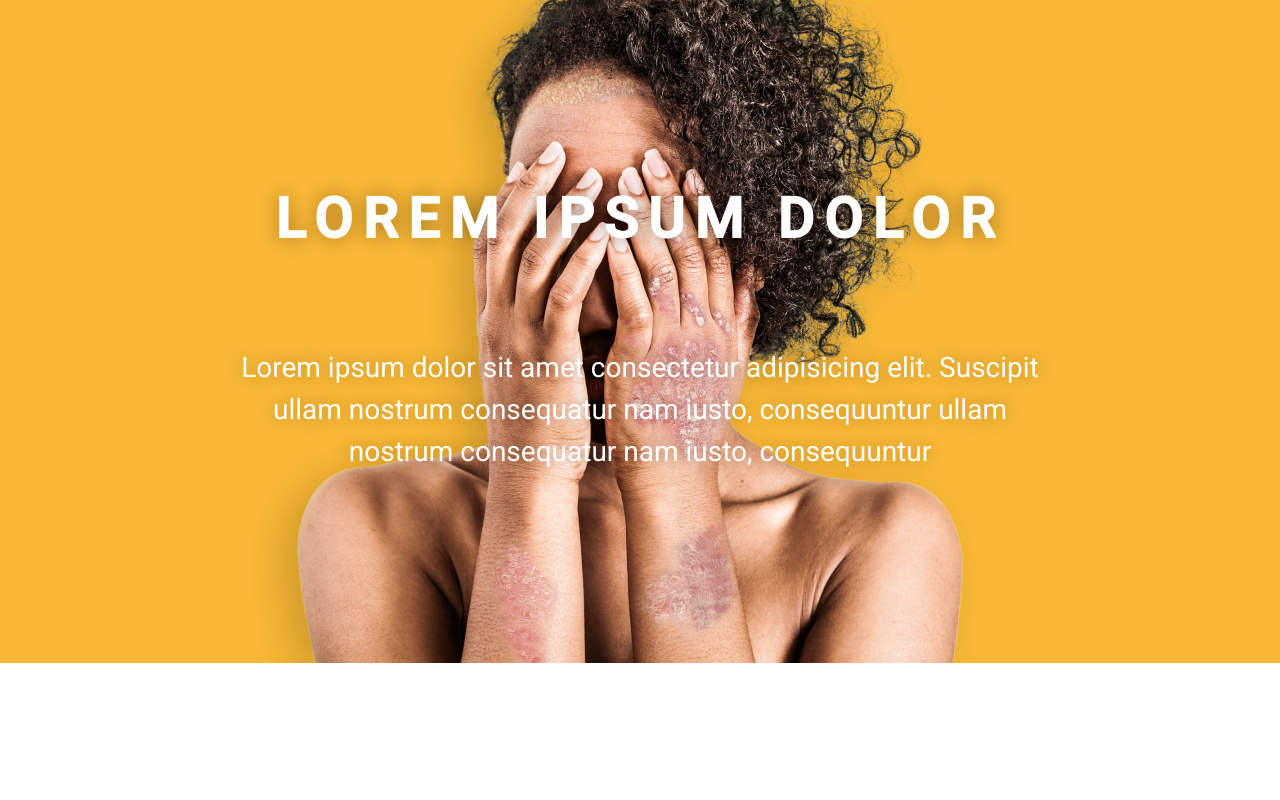
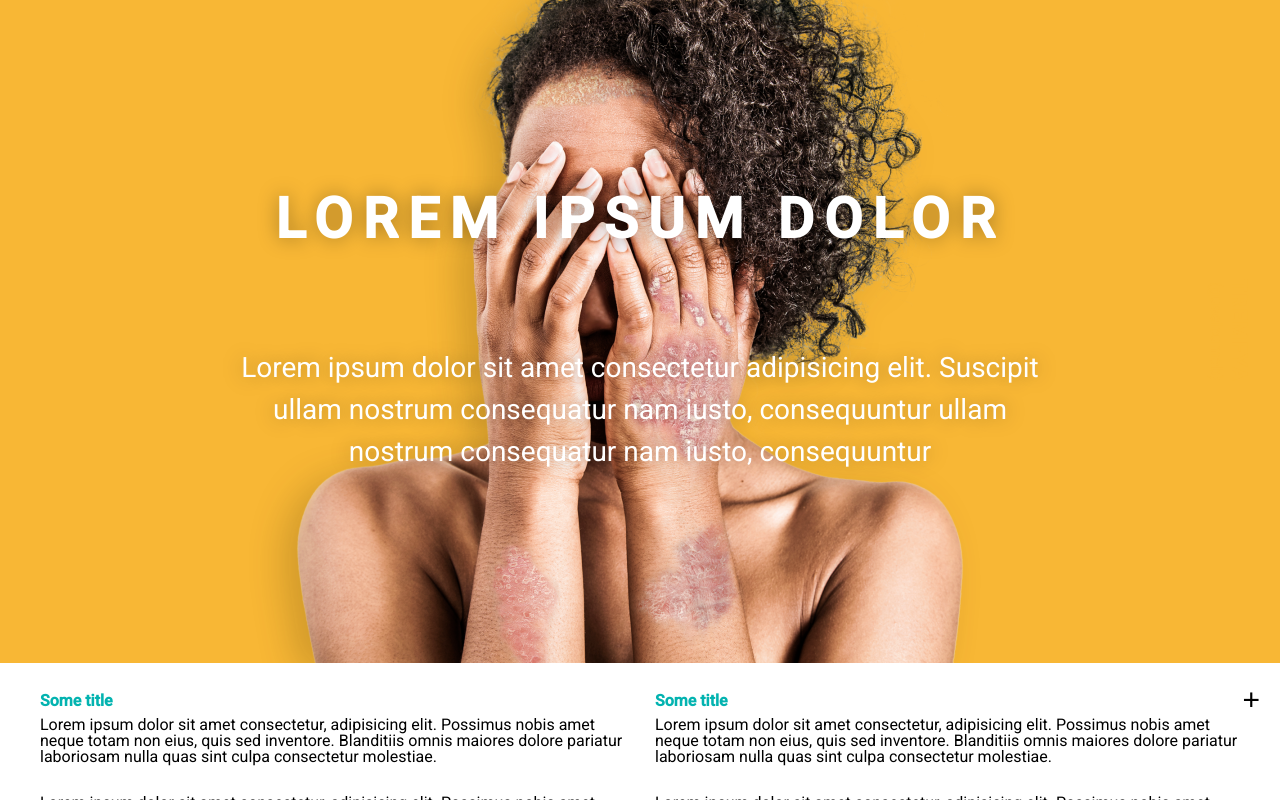
Before and after one commit to oxyyyyy/test-task-pri-hcs, a Vue app: page / in a window 1280 px wide. Built offline with nearby package versions, Linux system fonts and the light colour scheme.

Commit message:
NEW: Content section

```diff
--- a/src/App.vue
+++ b/src/App.vue
@@ -1,6 +1,7 @@
 <template>
   <div id="app">
     <Header />
+    <Content />
   </div>
 </template>
 
@@ -8,11 +9,13 @@
 import "@/assets/scss/style.scss";
 
 import Header from "@/components/Header";
+import Content from "@/components/Content";
 
 export default {
   name: "App",
   components: {
-    Header
+    Header,
+    Content
   }
 };
 </script>
--- a/src/assets/scss/_common.scss
+++ b/src/assets/scss/_common.scss
@@ -1,4 +1,6 @@
 html,
 body {
   font-family: "Roboto", sans-serif;
+  box-sizing: border-box;
+  overflow: hidden;
 }
--- /dev/null
+++ b/src/components/Content.vue
@@ -0,0 +1,211 @@
+<template>
+  <main class="content" :class="{ opened: isOpenedFullscreen }">
+    <div class="content__inner">
+      <button class="content__toggle-btn" @click="toggleContentFullscreen">
+        {{ isOpenedFullscreen ? "-" : "+" }}
+      </button>
+      <h6>Some title</h6>
+      <p>
+        Lorem ipsum dolor sit amet consectetur, adipisicing elit. Possimus nobis
+        amet neque totam non eius, quis sed inventore. Blanditiis omnis maiores
+        dolore pariatur laboriosam nulla quas sint culpa consectetur molestiae.
+      </p>
+      <p>
+        Lorem ipsum dolor sit amet consectetur, adipisicing elit. Possimus nobis
+        amet neque totam non eius, quis sed inventore. Blanditiis omnis maiores
+        dolore pariatur laboriosam nulla quas sint culpa consectetur molestiae.
+      </p>
+      <h6>Some title</h6>
+      <p>
+        Lorem ipsum dolor sit amet consectetur, adipisicing elit. Possimus nobis
+        amet neque totam non eius, quis sed inventore. Blanditiis omnis maiores
+        dolore pariatur laboriosam nulla quas sint culpa consectetur molestiae.
+      </p>
+      <p>
+        Lorem ipsum dolor sit amet consectetur, adipisicing elit. Possimus nobis
+        amet neque totam non eius, quis sed inventore. Blanditiis omnis maiores
+        dolore pariatur laboriosam nulla quas sint culpa consectetur molestiae.
+      </p>
+      <p>
+        Lorem ipsum dolor sit amet consectetur, adipisicing elit. Possimus nobis
+        amet neque totam non eius, quis sed inventore. Blanditiis omnis maiores
+        dolore pariatur laboriosam nulla quas sint culpa consectetur molestiae.
+      </p>
+      <h6>Some title</h6>
+      <p>
+        Lorem ipsum dolor sit amet consectetur, adipisicing elit. Possimus nobis
+        amet neque totam non eius, quis sed inventore. Blanditiis omnis maiores
+        dolore pariatur laboriosam nulla quas sint culpa consectetur molestiae.
+      </p>
+      <h6>Some title</h6>
+      <p>
+        Lorem ipsum dolor sit amet consectetur, adipisicing elit. Possimus nobis
+        amet neque totam non eius, quis sed inventore. Blanditiis omnis maiores
+        dolore pariatur laboriosam nulla quas sint culpa consectetur molestiae.
+      </p>
+      <p>
+        Lorem ipsum dolor sit amet consectetur, adipisicing elit. Possimus nobis
+        amet neque totam non eius, quis sed inventore. Blanditiis omnis maiores
+        dolore pariatur laboriosam nulla quas sint culpa consectetur molestiae.
+      </p>
+      <h6>Some title</h6>
+      <p>
+        Lorem ipsum dolor sit amet consectetur, adipisicing elit. Possimus nobis
+        amet neque totam non eius, quis sed inventore. Blanditiis omnis maiores
+        dolore pariatur laboriosam nulla quas sint culpa consectetur molestiae.
+      </p>
+      <p>
+        Lorem ipsum dolor sit amet consectetur, adipisicing elit. Possimus nobis
+        amet neque totam non eius, quis sed inventore. Blanditiis omnis maiores
+        dolore pariatur laboriosam nulla quas sint culpa consectetur molestiae.
+      </p>
+      <p>
+        Lorem ipsum dolor sit amet consectetur, adipisicing elit. Possimus nobis
+        amet neque totam non eius, quis sed inventore. Blanditiis omnis maiores
+        dolore pariatur laboriosam nulla quas sint culpa consectetur molestiae.
+      </p>
+      <h6>Some title</h6>
+      <p>
+        Lorem ipsum dolor sit amet consectetur, adipisicing elit. Possimus nobis
+        amet neque totam non eius, quis sed inventore. Blanditiis omnis maiores
+        dolore pariatur laboriosam nulla quas sint culpa consectetur molestiae.
+      </p>
+      <h6>Some title</h6>
+      <p>
+        Lorem ipsum dolor sit amet consectetur, adipisicing elit. Possimus nobis
+        amet neque totam non eius, quis sed inventore. Blanditiis omnis maiores
+        dolore pariatur laboriosam nulla quas sint culpa consectetur molestiae.
+      </p>
+      <p>
+        Lorem ipsum dolor sit amet consectetur, adipisicing elit. Possimus nobis
+        amet neque totam non eius, quis sed inventore. Blanditiis omnis maiores
+        dolore pariatur laboriosam nulla quas sint culpa consectetur molestiae.
+      </p>
+      <h6>Some title</h6>
+      <p>
+        Lorem ipsum dolor sit amet consectetur, adipisicing elit. Possimus nobis
+        amet neque totam non eius, quis sed inventore. Blanditiis omnis maiores
+        dolore pariatur laboriosam nulla quas sint culpa consectetur molestiae.
+      </p>
+      <p>
+        Lorem ipsum dolor sit amet consectetur, adipisicing elit. Possimus nobis
+        amet neque totam non eius, quis sed inventore. Blanditiis omnis maiores
+        dolore pariatur laboriosam nulla quas sint culpa consectetur molestiae.
+      </p>
+      <p>
+        Lorem ipsum dolor sit amet consectetur, adipisicing elit. Possimus nobis
+        amet neque totam non eius, quis sed inventore. Blanditiis omnis maiores
+        dolore pariatur laboriosam nulla quas sint culpa consectetur molestiae.
+      </p>
+      <h6>Some title</h6>
+      <p>
+        Lorem ipsum dolor sit amet consectetur, adipisicing elit. Possimus nobis
+        amet neque totam non eius, quis sed inventore. Blanditiis omnis maiores
+        dolore pariatur laboriosam nulla quas sint culpa consectetur molestiae.
+      </p>
+      <h6>Some title</h6>
+      <p>
+        Lorem ipsum dolor sit amet consectetur, adipisicing elit. Possimus nobis
+        amet neque totam non eius, quis sed inventore. Blanditiis omnis maiores
+        dolore pariatur laboriosam nulla quas sint culpa consectetur molestiae.
+      </p>
+      <p>
+        Lorem ipsum dolor sit amet consectetur, adipisicing elit. Possimus nobis
+        amet neque totam non eius, quis sed inventore. Blanditiis omnis maiores
+        dolore pariatur laboriosam nulla quas sint culpa consectetur molestiae.
+      </p>
+      <h6>Some title</h6>
+      <p>
+        Lorem ipsum dolor sit amet consectetur, adipisicing elit. Possimus nobis
+        amet neque totam non eius, quis sed inventore. Blanditiis omnis maiores
+        dolore pariatur laboriosam nulla quas sint culpa consectetur molestiae.
+      </p>
+      <p>
+        Lorem ipsum dolor sit amet consectetur, adipisicing elit. Possimus nobis
+        amet neque totam non eius, quis sed inventore. Blanditiis omnis maiores
+        dolore pariatur laboriosam nulla quas sint culpa consectetur molestiae.
+      </p>
+      <p>
+        Lorem ipsum dolor sit amet consectetur, adipisicing elit. Possimus nobis
+        amet neque totam non eius, quis sed inventore. Blanditiis omnis maiores
+        dolore pariatur laboriosam nulla quas sint culpa consectetur molestiae.
+      </p>
+      <h6>Some title</h6>
+      <p>
+        Lorem ipsum dolor sit amet consectetur, adipisicing elit. Possimus nobis
+        amet neque totam non eius, quis sed inventore. Blanditiis omnis maiores
+        dolore pariatur laboriosam nulla quas sint culpa consectetur molestiae.
+      </p>
+    </div>
+  </main>
+</template>
+
+<script>
+export default {
+  name: "Content",
+  data() {
+    return {
+      isOpenedFullscreen: false
+    };
+  },
+  methods: {
+    toggleContentFullscreen() {
+      this.isOpenedFullscreen = !this.isOpenedFullscreen;
+    }
+  }
+};
+</script>
+
+<style lang="scss" scoped>
+$green: #03b3b0;
+
+.content {
+  background-color: #fff;
+  height: calc(100vh - 663px);
+  width: 100%;
+  overflow: auto;
+  position: absolute;
+  top: 663px;
+  left: 0;
+  z-index: 100;
+  transition: all 0.25s ease;
+
+  &.opened {
+    position: absolute;
+    top: 0;
+    left: 0;
+    height: 100vh;
+  }
+
+  p {
+    margin-bottom: 30px;
+  }
+
+  h6 {
+    color: $green;
+    font-weight: 600;
+    margin-bottom: 8px;
+  }
+}
+
+.content__inner {
+  max-width: 1200px;
+  margin: auto;
+  padding: 30px 15px;
+  column-count: 2;
+  column-gap: 30px;
+}
+
+.content__toggle-btn {
+  position: absolute;
+  top: 10px;
+  right: 10px;
+  background: transparent;
+  font-size: 30px;
+  padding: 10px;
+  color: #000;
+  border: none;
+  outline: none;
+  cursor: pointer;
+}
+</style>
```
